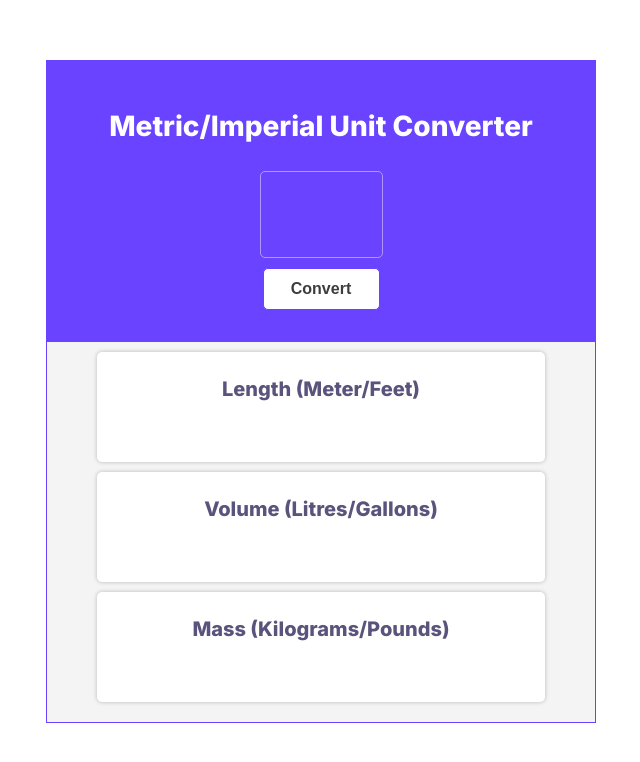
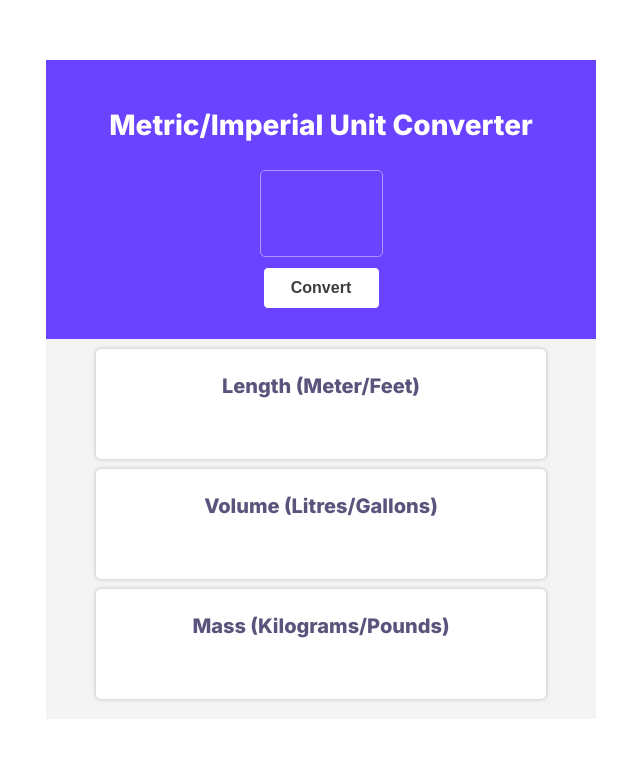
Before and after one commit to Yahid-Basha/Unit-Converter, a plain HTML site: page index.html in a window 1280 px wide. Shown: the whole page, without its empty margins (319-959 px from the left). Drawn offline with Linux system fonts and the light colour scheme.

Commit message:
final v1

```diff
--- a/index.css
+++ b/index.css
@@ -30,7 +30,6 @@ body{
     flex-direction: column;
     align-items: center;
     justify-content: space-around;
-    border: #6943FF 1px solid;
     color: #ffffff;
 }
 input{
@@ -58,7 +57,6 @@ button{
 }
 .output-area{
     background-color: #f4f4f4;
-    border: #6943FF 1px solid;
     color: #5A537B;
     padding: 10px 50px;
 }
```
